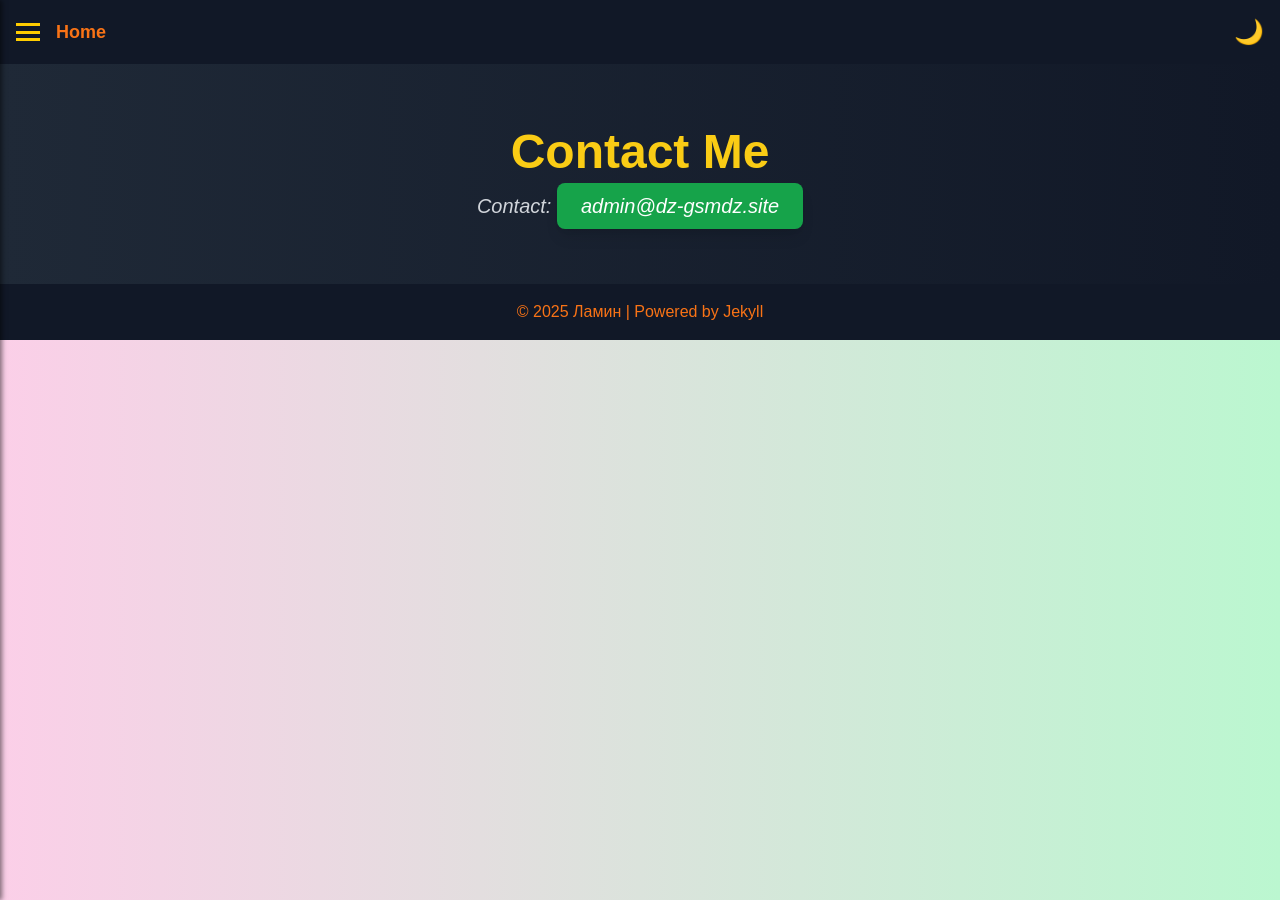
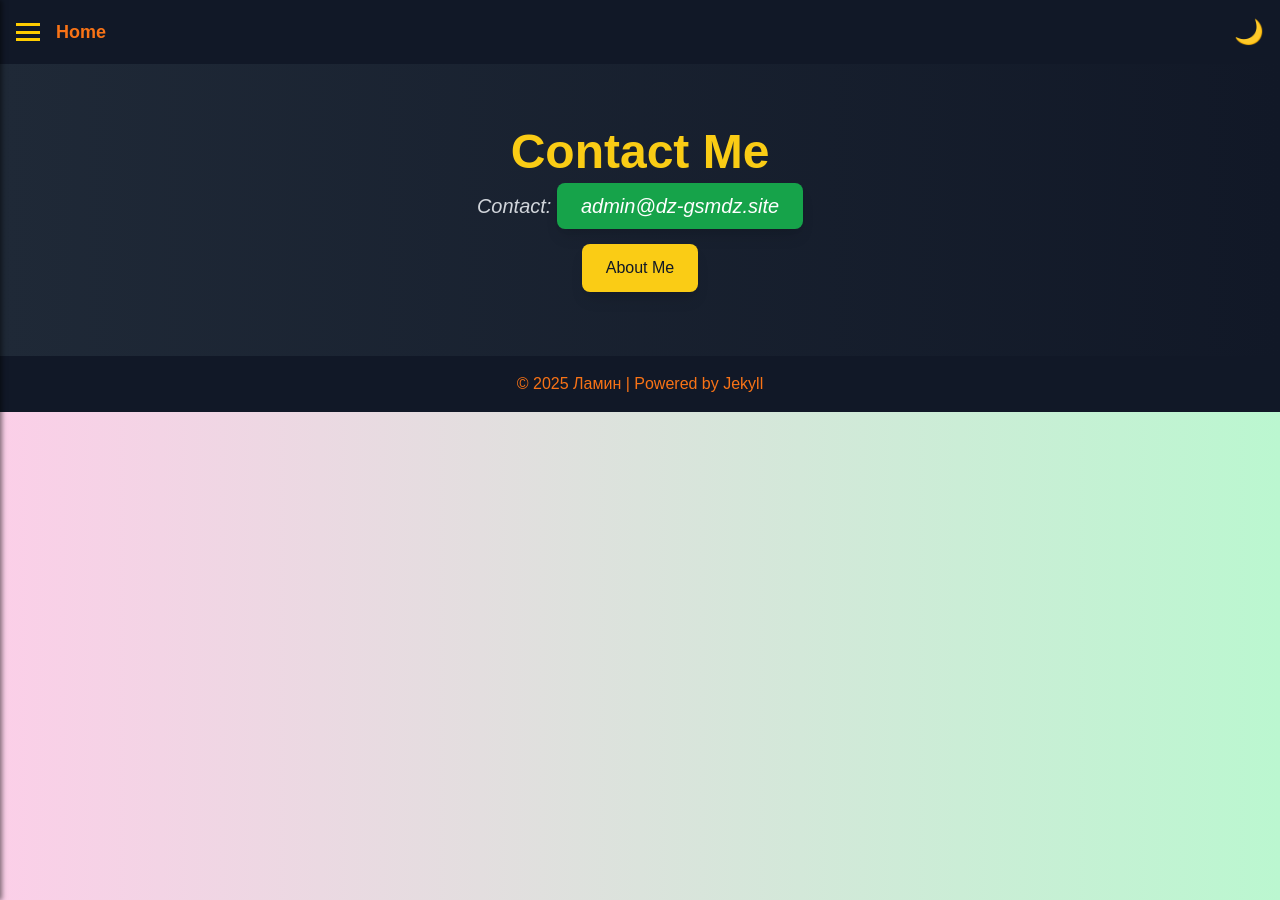
Before and after one commit to lamin-sudo/Cyber-jekyll, a Jekyll site: the page built from contact.html, in a window 1280 px wide. Built offline with Jekyll 4.4.1, drawn with Linux system fonts in a browser that asks for light colours.

Commit message:
إعادة بناء TailwindCSS

```diff
--- a/about-me.html
+++ b/about-me.html
@@ -9,4 +9,5 @@ title: "About Me"
     <p class="text-gray-300 text-lg mt-2">
         Passionate about web development, AI, and open-source. Always building & exploring new ideas.
     </p>
+    <a href="/contact.html" class="btn bg-green-600 text-white px-6 py-3 rounded-lg shadow-lg hover:bg-green-500 transition mt-6 inline-block">Contact Me</a>
 </div>
--- a/assets/css/output.css
+++ b/assets/css/output.css
@@ -585,6 +585,10 @@ video {
   display: block;
 }
 
+.inline-block {
+  display: inline-block;
+}
+
 .flex {
   display: flex;
 }
@@ -810,6 +814,11 @@ video {
   color: rgb(209 213 219 / var(--tw-text-opacity));
 }
 
+.text-gray-900 {
+  --tw-text-opacity: 1;
+  color: rgb(17 24 39 / var(--tw-text-opacity));
+}
+
 .text-orange-500 {
   --tw-text-opacity: 1;
   color: rgb(249 115 22 / var(--tw-text-opacity));
@@ -858,6 +867,23 @@ body {
 body.dark-mode {
   background-color: #121212;
   color: #e0e0e0;
+}
+
+body.dark-mode header nav {
+  background-color: #333333;
+}
+
+body.dark-mode header nav ul li a {
+  color: #ffcc00;
+}
+
+body.dark-mode .btn {
+  background-color: #444444;
+  color: #ffcc00;
+}
+
+body.dark-mode .btn:hover {
+  background-color: #555555;
 }
 
 header nav {
@@ -976,3 +1002,8 @@ footer {
   --tw-bg-opacity: 1;
   background-color: rgb(22 163 74 / var(--tw-bg-opacity));
 }
+
+.hover\:bg-yellow-300:hover {
+  --tw-bg-opacity: 1;
+  background-color: rgb(253 224 71 / var(--tw-bg-opacity));
+}
--- a/contact.html
+++ b/contact.html
@@ -8,4 +8,5 @@ title: "Contact Me"
     <p class="text-gray-300 text-xl italic mt-4">
         Contact: <a href="mailto:admin@dz-gsmdz.site" class="btn bg-green-600 text-white px-6 py-3 rounded-lg shadow-lg hover:bg-green-500 transition">admin@dz-gsmdz.site</a>
     </p>
+    <a href="/about-me.html" class="btn bg-yellow-400 text-gray-900 px-6 py-3 rounded-lg shadow-lg hover:bg-yellow-300 transition mt-6 inline-block">About Me</a>
 </div>
```
Also changed, not shown: assets/css/style.css (+17 -0 lines).
